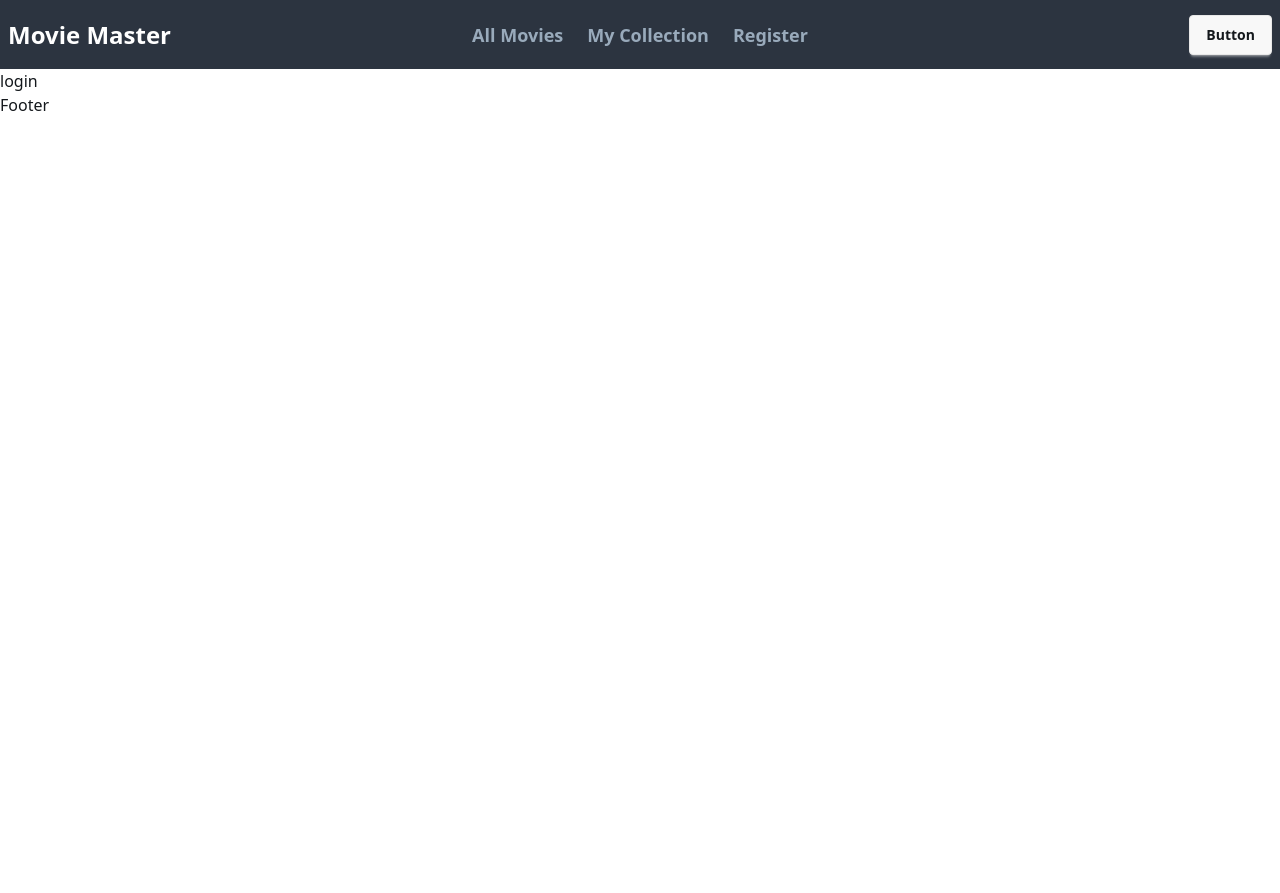
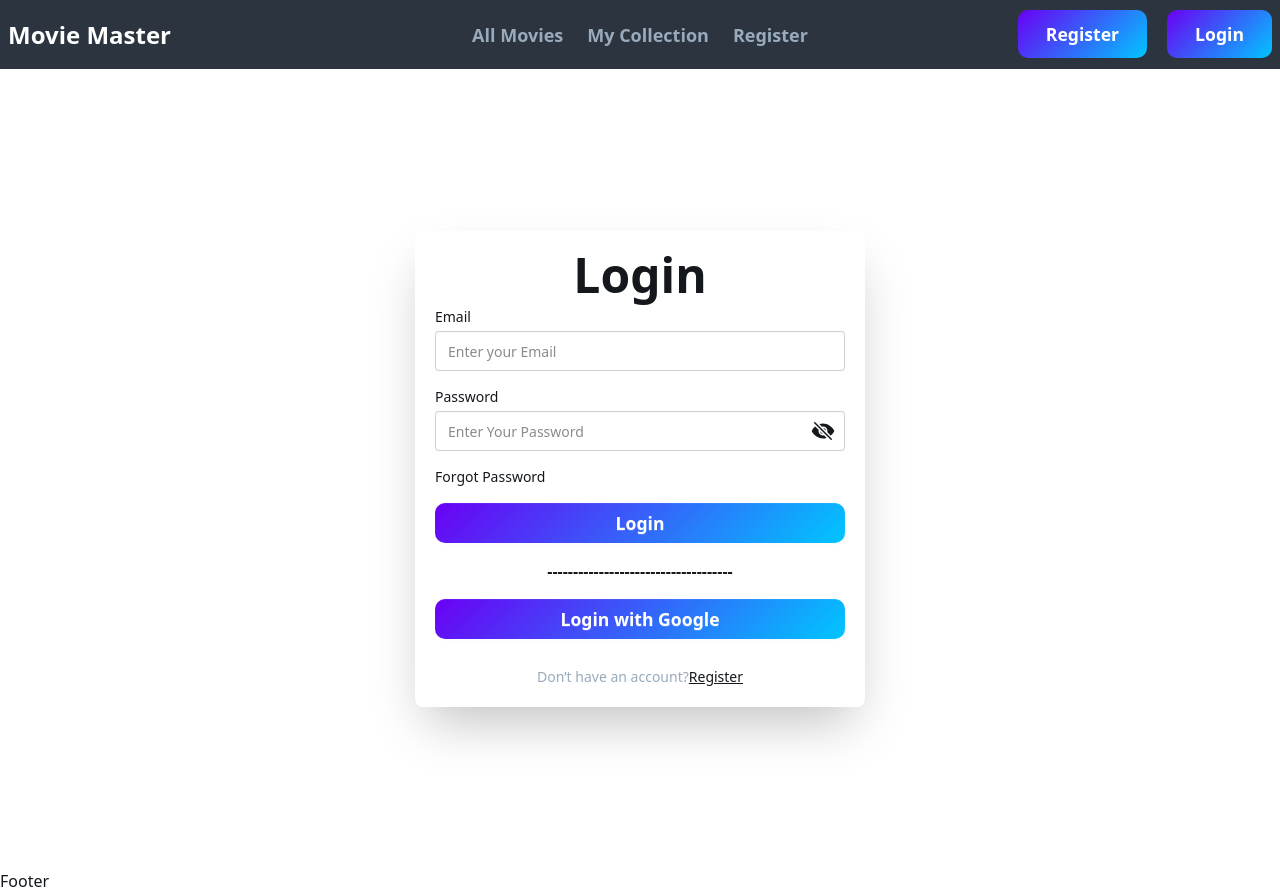
Before and after one commit to sajid4807/movie-master-client, a React app: page /login in a window 1280 px wide. Before the commit the page ends 800 px from the top, so only its background shows below. Built offline with nearby package versions, Linux system fonts and the light colour scheme; no server answers; the HTML template or start-up script is replaced by a standard one.

Commit message:
added login page

```diff
--- a/package.json
+++ b/package.json
@@ -14,6 +14,7 @@
     "firebase": "^12.6.0",
     "react": "^19.2.0",
     "react-dom": "^19.2.0",
+    "react-icons": "^5.5.0",
     "react-router": "^7.9.6",
     "sweetalert2": "^11.26.3",
     "tailwindcss": "^4.1.17"
--- a/src/components/Navbar/Navbar.jsx
+++ b/src/components/Navbar/Navbar.jsx
@@ -1,13 +1,27 @@
-import { Link, NavLink } from "react-router";
+import { Link, NavLink, useLocation, useNavigate } from "react-router";
 import MyLink from "../MyLink/MyLink";
+import useAuth from "../../hooks/useAuth";
 
 const Navbar = () => {
-
+    const navigate = useNavigate()
+    const location = useLocation()
+    const{user,signOutUser} = useAuth()
     const link = <>
          <li><MyLink to='/allMovies'>All Movies</MyLink></li>
          <li><MyLink to='/myCollection'>My Collection</MyLink></li>
          <li><MyLink to='/register'>Register</MyLink></li>
     </>
+
+
+  const handleLogout = () =>{
+    signOutUser()
+    navigate(`${location.state ? location.state : '/'}`)
+    // .then(res => {
+    //   )
+    // })
+  }
+
+
   return (
     <div>
       <div className="navbar bg-[#2c3440] ">
@@ -49,7 +63,22 @@ const Navbar = () => {
           </ul>
         </div>
         <div className="navbar-end">
-          <a className="btn">Button</a>
+         {user ?  (
+          <div className="flex gap-5 items-center">
+            <div>
+              <Link>
+              <img src={`${user ? user?.photoURL : ''}`} alt="" className="w-12 h-12 rounded-full"/>
+              </Link>
+            </div>
+            <button onClick={handleLogout} className="btn-glow">
+              Logout
+              </button>
+         </div>) : (
+          <div className="space-x-5">
+            <Link to='/register' className="btn-glow">Register</Link>
+            <Link to='/login' className="btn-glow">Login</Link>
+          </div>
+         ) }
         </div>
       </div>
     </div>
--- a/src/index.css
+++ b/src/index.css
@@ -57,3 +57,38 @@
 .smooth-border-underline.active {
   border-color: currentColor;
 }
+
+.btn-glow {
+  padding: 12px 28px;
+  font-size: 1.1rem;
+  font-weight: 600;
+  color: #fff;
+  background: linear-gradient(135deg, #6a00f4, #00c6ff);
+  border: none;
+  border-radius: 10px;
+  cursor: pointer;
+  position: relative;
+  transition: 0.3s ease;
+  outline: none;
+}
+
+.btn-glow::before {
+  content: "";
+  position: absolute;
+  top: -80%;
+  left: -80%;
+  width: 200%;
+  height: 200%;
+  background: radial-gradient(circle, #ffffff40, transparent 50%);
+  transform: scale(0);
+  transition: 0.4s;
+}
+
+.btn-glow:hover::before {
+  transform: scale(1);
+}
+
+.btn-glow:hover {
+  transform: translateY(-2px);
+  box-shadow: 0 0 20px rgba(100, 200, 255, 0.5);
+}
--- a/src/pages/Login/Login.jsx
+++ b/src/pages/Login/Login.jsx
@@ -1,8 +1,139 @@
+import { useState } from "react";
+import { FaEye } from "react-icons/fa";
+import { IoEyeOff } from "react-icons/io5";
+import { Link, useLocation, useNavigate } from "react-router";
+import useAuth from "../../hooks/useAuth";
+import Swal from "sweetalert2";
+
 const Login = () => {
+    const {signInUser,setUser,signInWithGoogle} = useAuth()
+    const navigate = useNavigate()
+    const location = useLocation()
+    const [error,setError] =useState('')
+    const [show,setShow]= useState(false)
+
+
+    const handleLogin = (e)=> {
+        e.preventDefault()
+        const form = e.target
+        const email = form.email.value;
+        const password = form.password.value;
+        console.log({email,password})
+
+
+        signInUser(email, password)
+      .then((res) => {
+        Swal.fire({
+              position: "top-end",
+              icon: "success",
+              title: "Login successful 🎉",
+              showConfirmButton: false,
+              timer: 1500
+            });
+        setUser(res.user);
+        navigate(`${location.state ? location.state : "/"}`);
+      })
+      .catch((error) => {
+             Swal.fire({
+              icon: "error",
+              title: "Oops...",
+              text: "❌ Login failed. Please try again.",
+            });
+        setError(error.message);
+      });
+
+    }
+
+
+
+    const handleGoogleSignin = () => {
+        signInWithGoogle()
+              .then(res => {
+                Swal.fire({
+          position: "top-end",
+          icon: "success",
+          title: "Google SignIn successful 🎉",
+          showConfirmButton: false,
+          timer: 1500
+        });
+        navigate(`${location.state? location.state: '/'}`)
+              })
+              .catch(error => {
+                Swal.fire({
+          icon: "error",
+          title: "Oops...",
+          text: "Account not found. Try again or sign up 🚫",
+        });
+                setError(error.message)
+              })
+
+    }
+
     return (
-        <div>
-            <h2>login</h2>
-        </div>
+        <div className="flex items-center h-screen">
+      <div className="card bg-base-100 p-5 mx-auto w-[350px] md:w-[450px] shrink-0 shadow-2xl">
+      <h1 className="text-5xl font-bold mb-2 text-center">Login</h1>
+
+    <div className="">
+       <form onSubmit={handleLogin} className="space-y-4">
+            {/* email */}
+            <div>
+              <label className="block text-sm font-medium mb-1">Email</label>
+              <input
+                type="email"
+                name="email"
+                placeholder="Enter your Email"
+                className="input w-full"
+              />
+            </div>
+            {/* password */}
+            <div className="relative">
+              <label className="block text-sm font-medium mb-1">Password</label>
+              <input
+                type={show ? "text" : "password"}
+                name="password"
+                placeholder="Enter Your Password"
+                className="input w-full"
+              />
+              <span
+                onClick={() => setShow(!show)}
+                className="absolute right-[10px] top-[32px] cursor-pointer z-50"
+              >
+                {show ? <FaEye size={24} /> : <IoEyeOff size={24} />}
+              </span>
+            </div>
+            {error && <p>{error}</p>}
+            <p className="text-sm font-medium">Forgot Password</p>
+            <button
+              type="submit"
+              className="btn btn-glow w-full"
+            >
+              Login
+            </button>
+            <p className="flex justify-center font-bold">------------------------------------</p>
+            {/* Google Signin */}
+            <button
+              type="button"
+              onClick={handleGoogleSignin}
+              className="btn btn-glow w-full cursor-pointer"
+            >
+              Login with Google
+            </button>
+            <div className="text-center mt-3">
+              <p className="text-sm text-primary">
+                              Don’t have an account?{''}
+                <Link
+                  to="/register"
+                  className="text-base-content hover:text-primary font-medium underline"
+                >
+                   Register
+                </Link>
+              </p>
+            </div>
+          </form>
+    </div>
+    </div>
+    </div>
     );
 };
 
--- a/src/pages/Register/Register.jsx
+++ b/src/pages/Register/Register.jsx
@@ -2,12 +2,15 @@ import Swal from "sweetalert2";
 import useAuth from "../../hooks/useAuth";
 import { useState } from "react";
 import { Link, useLocation, useNavigate } from "react-router";
+import { FaEye } from "react-icons/fa";
+import { IoEyeOff } from "react-icons/io5";
 
 const Register = () => {
-  const {createUser,signInWithGoogle} =useAuth()
+  const {createUser,signInWithGoogle,setUser} =useAuth()
   const navigate = useNavigate()
   const location = useLocation()
   const [error,setError] = useState('')
+  const [show,setShow] = useState(false)
     const handleRegister =(e) => {
       e.preventDefault()
       const form = e.target
@@ -30,7 +33,7 @@ return;
       console.log(newUser)
       createUser(email,password)
       .then(res => {
-        console.log(res.user)
+        // console.log(res.user)
         Swal.fire({
   position: "top-end",
   icon: "success",
@@ -38,6 +41,7 @@ return;
   showConfirmButton: false,
   timer: 1500
 });
+setUser(res.user)
      navigate(`${location.state ? location.state: '/'}`)
       })
       .catch(error=>{
@@ -55,11 +59,10 @@ return;
     const handleGoogleSignin = () => {
       signInWithGoogle()
       .then(res => {
-        console.log(res.user)
         Swal.fire({
   position: "top-end",
   icon: "success",
-  title: "Register successful 🎉",
+  title: "Google SignIn successful 🎉",
   showConfirmButton: false,
   timer: 1500
 });
@@ -75,12 +78,6 @@ navigate(`${location.state? location.state: '/'}`)
         setError(error.message)
       })
     }
-
-
-
-
-
-
 
   return (
 
@@ -126,23 +123,22 @@ navigate(`${location.state? location.state: '/'}`)
             <div className="relative">
               <label className="block text-sm font-medium mb-1">Password</label>
               <input
-                // type={show ? "text" : "password"}
-                type="password"
+                type={show ? "text" : "password"}
                 name="password"
                 placeholder="Enter Your Password"
                 className="input w-full"
               />
-              {/* <span
+              <span
                 onClick={() => setShow(!show)}
                 className="absolute right-[10px] top-[32px] cursor-pointer z-50"
               >
                 {show ? <FaEye size={24} /> : <IoEyeOff size={24} />}
-              </span> */}
+              </span>
             </div>
             {error && <p>{error}</p>}
             <button
               type="submit"
-              className="btn w-full"
+              className="btn btn-glow w-full"
             >
               Register
             </button>
@@ -150,7 +146,7 @@ navigate(`${location.state? location.state: '/'}`)
             <button
               type="button"
               onClick={handleGoogleSignin}
-              className="btn w-full cursor-pointer"
+              className="btn btn-glow w-full cursor-pointer"
             >
               Login with Google
             </button>
@@ -161,7 +157,7 @@ navigate(`${location.state? location.state: '/'}`)
                   to="/login"
                   className="text-base-content hover:text-primary font-medium underline"
                 >
-                  Log in
+                  Login
                 </Link>
               </p>
             </div>
```
Also changed, not shown: 1 other file (tests, documents, lock files or other folders).
